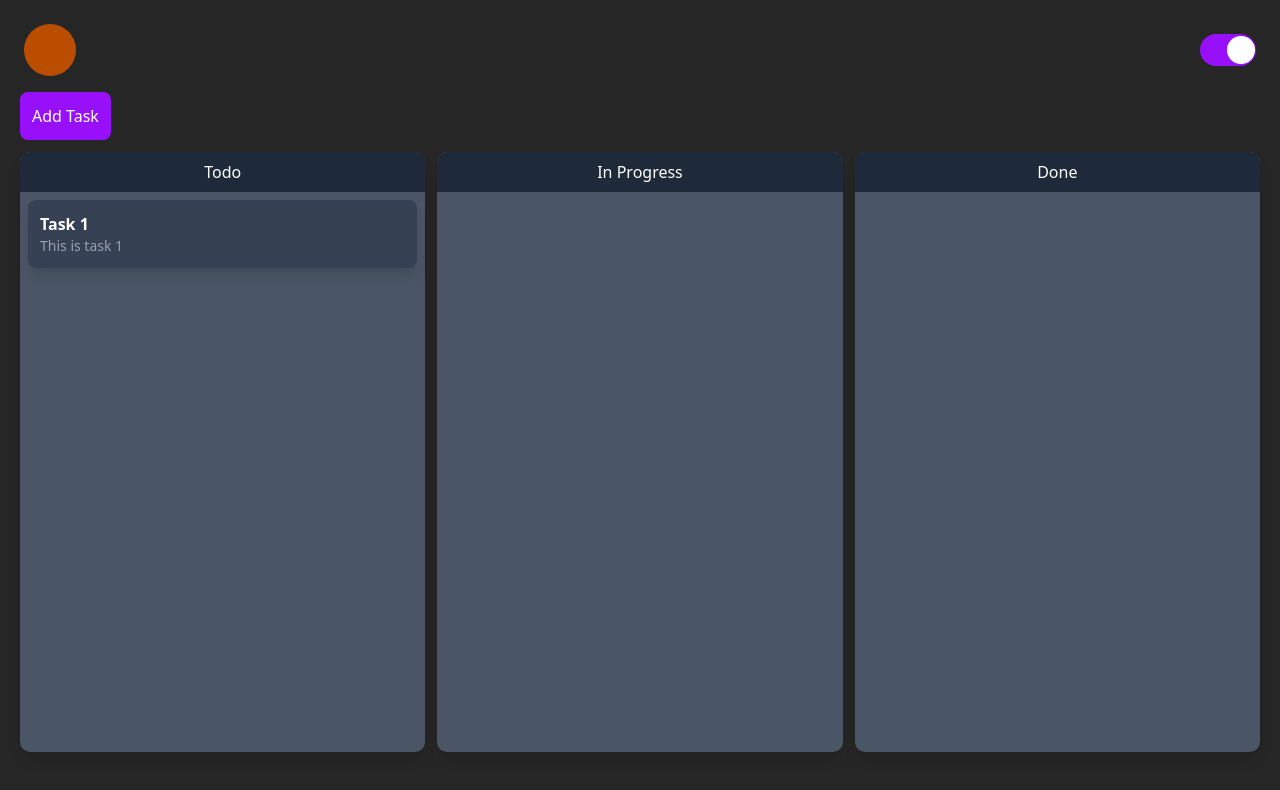
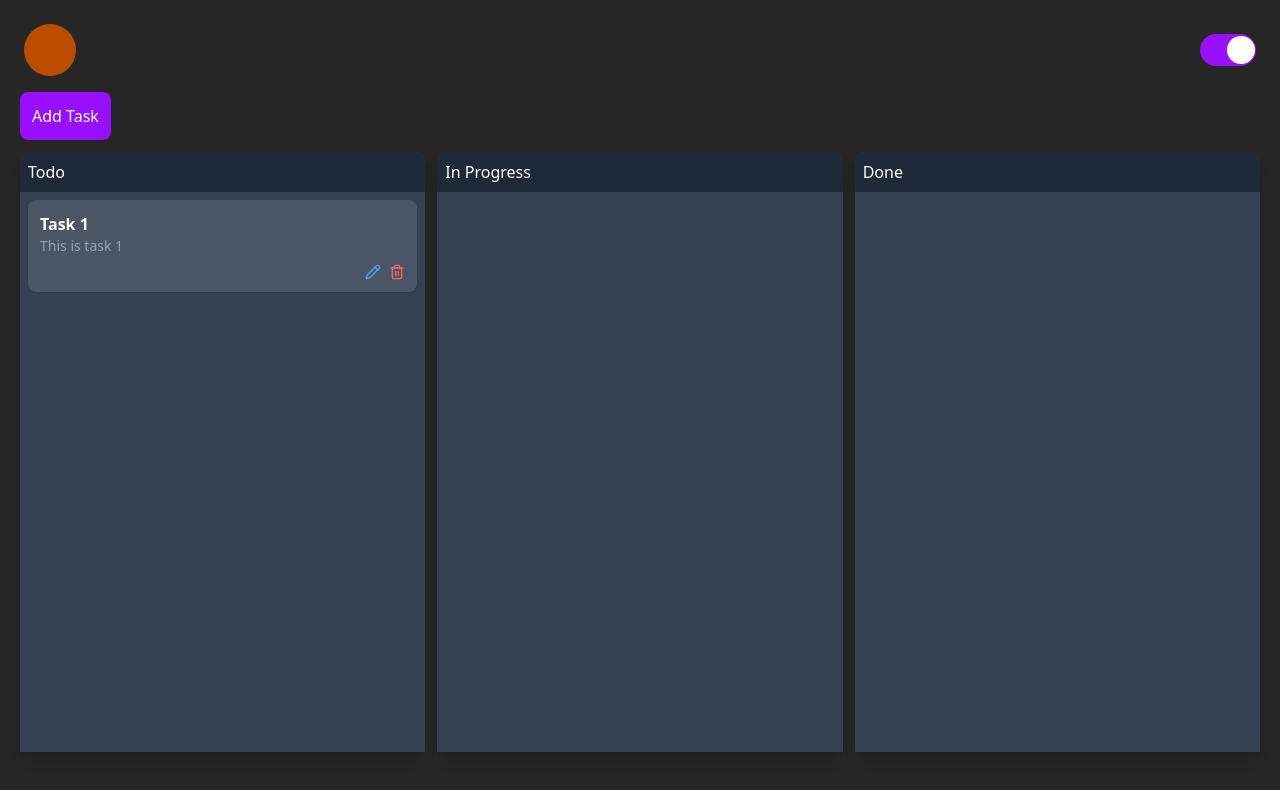
Before and after one commit to debasish-dd/fullstack-todo, a React app in the folder Frontend/: page /todo in a window 1280 px wide. Shown: the top 790 px of the page. Built offline with nearby package versions, Linux system fonts and the light colour scheme; the HTML template or start-up script is replaced by a standard one.

Commit message:
feat: drag and drop added

```diff
--- a/Frontend/package.json
+++ b/Frontend/package.json
@@ -10,6 +10,9 @@
     "preview": "vite preview"
   },
   "dependencies": {
+    "@dnd-kit/core": "^6.3.1",
+    "@dnd-kit/sortable": "^10.0.0",
+    "@dnd-kit/utilities": "^3.2.2",
     "@tailwindcss/vite": "^4.1.18",
     "class-variance-authority": "^0.7.1",
     "clsx": "^2.1.1",
--- a/Frontend/src/components/todo/KanbanBoard.jsx
+++ b/Frontend/src/components/todo/KanbanBoard.jsx
@@ -1,32 +1,102 @@
-import React from 'react'
+import { DndContext, DragOverlay, pointerWithin } from "@dnd-kit/core";
+import { arrayMove } from "@dnd-kit/sortable";
+import { useState } from "react";
+import KanbanColumn from "./KanbanColumn";
+import TaskCard from "./TaskCard";
+import { toast } from "sonner";
 
-function KanbanBoard({ tasks, setTasks, isDarkMode }) {
-
-  const columns = [
+const COLUMNS = [
   { label: "Todo", status: "todo" },
   { label: "In Progress", status: "in-progress" },
   { label: "Done", status: "done" },
 ];
 
+function KanbanBoard({ tasks, setTasks, isDarkMode, onEdit }) {
+  const [activeTask, setActiveTask] = useState(null);
+
+  const handleDragStart = (event) => {
+    const task = tasks.find((t) => t.id === event.active.id);
+    setActiveTask(task);
+  };
+
+  const handleDragOver = (event) => {
+    const { active, over } = event;
+    if (!over) return;
+
+    const activeId = active.id;
+    const overId = over.id;
+    if (activeId === overId) return;
+
+    const activeTask = tasks.find((t) => t.id === activeId);
+    const overTask = tasks.find((t) => t.id === overId);
+
+    const overColumnId = overTask ? overTask.status : overId;
+
+    if (activeTask.status !== overColumnId) {
+      setTasks((prev) =>
+        prev.map((t) =>
+          t.id === activeId ? { ...t, status: overColumnId } : t,
+        ),
+      );
+    }
+  };
+
+  const handleDragEnd = (event) => {
+    const { active, over } = event;
+    setActiveTask(null);
+    if (!over) return;
+
+    const activeId = active.id;
+    const overId = over.id;
+    if (activeId === overId) return;
+
+    const activeTask = tasks.find((t) => t.id === activeId);
+    const overTask = tasks.find((t) => t.id === overId);
+
+    if (overTask && activeTask.status === overTask.status) {
+      setTasks((prev) => {
+        const columnTasks = prev.filter((t) => t.status === activeTask.status);
+        const otherTasks = prev.filter((t) => t.status !== activeTask.status);
+
+        const oldIndex = columnTasks.findIndex((t) => t.id === activeId);
+        const newIndex = columnTasks.findIndex((t) => t.id === overId);
+
+        return [...otherTasks, ...arrayMove(columnTasks, oldIndex, newIndex)];
+      });
+    }
+  };
+
+  const handleDelete = (id) => {
+    setTasks((prev) => prev.filter((task) => task.id !== id));
+    toast.success("Task deleted", { position: "top-center" });
+  };
+
   return (
-    <div className="flex justify-between p-3 text-center gap-3">
-      {columns.map((col) => (
-        <div key={col.status} className={` h-[75vh] rounded-lg w-full shadow-lg ${isDarkMode ? "bg-gray-600 " : "bg-gray-200"}`}>
-          <h1 className="bg-gray-800 p-2 text-white rounded-t-lg ">{col.label}</h1>
-          <div className="p-2 flex flex-col gap-2">
-            {tasks
-              .filter((t) => t.status === col.status)
-              .map((task) => (
-                <div key={task.id} className={`p-3 rounded-md shadow-lg cursor-pointer text-left ${isDarkMode ? "bg-gray-700 text-white" : "bg-white text-black"}`}>
-                  <h2 className="font-bold">{task.title}</h2>
-                  <p className="text-sm text-gray-400">{task.description}</p>
-                </div>
+    <DndContext
+      collisionDetection={pointerWithin}
+      onDragStart={handleDragStart}
+      onDragOver={handleDragOver}
+      onDragEnd={handleDragEnd}
+    >
+      <div className="flex justify-between p-3 gap-3">
+        {COLUMNS.map((col) => (
+          <KanbanColumn
+            key={col.status}
+            label={col.label}
+            status={col.status}
+            tasks={tasks.filter((t) => t.status === col.status)}
+            isDarkMode={isDarkMode}
+            onDelete={handleDelete}
+            onEdit={onEdit}
+          />
         ))}
       </div>
-        </div>
-      ))}
-    </div>
+
+      <DragOverlay>
+        {activeTask && <TaskCard task={activeTask} isDarkMode={isDarkMode} />}
+      </DragOverlay>
+    </DndContext>
   );
 }
 
-export default KanbanBoard
+export default KanbanBoard;
--- /dev/null
+++ b/Frontend/src/components/todo/KanbanColumn.jsx
@@ -0,0 +1,33 @@
+import { useDroppable } from "@dnd-kit/core";
+import { SortableContext, verticalListSortingStrategy } from "@dnd-kit/sortable";
+import TaskCard from "./TaskCard";
+
+function KanbanColumn({ label, status, tasks, isDarkMode, onDelete, onEdit }) {
+  const { setNodeRef, isOver } = useDroppable({ id: status });
+
+  return (
+    <div
+      className={` h-[75vh] w-full shadow-lg rounded-t-lg flex flex-col
+        ${isDarkMode ? "bg-gray-700 " : "bg-orange-50"}
+        ${isOver ? " bg-orange-300/50 border-2" : ""}`}
+    >
+      <h1 className="bg-gray-800 shrink-0 p-2 text-white rounded-t-lg">{label}</h1>
+      <div ref={setNodeRef} className="p-2 flex flex-col gap-2 flex-1 overflow-y-auto no-scrollbar">
+
+        <SortableContext items={tasks.map((t) => t.id)} strategy={verticalListSortingStrategy}>
+          {tasks.map((task) => (
+            <TaskCard
+              key={task.id}
+              task={task}
+              isDarkMode={isDarkMode}
+              onDelete={onDelete}
+              onEdit={onEdit}
+            />
+          ))}
+        </SortableContext>
+      </div>
+    </div>
+  );
+}
+
+export default KanbanColumn;
--- /dev/null
+++ b/Frontend/src/components/todo/TaskCard.jsx
@@ -0,0 +1,46 @@
+import { useSortable } from "@dnd-kit/sortable";
+import { CSS } from "@dnd-kit/utilities";
+import { Pencil, Trash2 } from "lucide-react";
+
+function TaskCard({ task, isDarkMode, onDelete, onEdit }) {
+  const {
+    attributes,
+    listeners,
+    setNodeRef,
+    transform,
+    transition,
+    isDragging,
+  } = useSortable({ id: task.id, data: { task, status: task.status } });
+
+  const style = {
+    transform: CSS.Transform.toString(transform), // use Transform not Translate for sortable
+    transition,
+    opacity: isDragging ? 0.4 : 1,
+  };
+
+  return (
+    <div
+      ref={setNodeRef}
+      style={style}
+      className={`p-3 rounded-md shadow text-left
+        ${isDarkMode ? "bg-gray-600 text-white" : "bg-white text-black"}`}
+    >
+      {/* Drag handle */}
+      <div {...listeners} {...attributes} className="cursor-grab active:cursor-grabbing">
+        <h2 className="font-bold">{task.title}</h2>
+        <p className="text-sm text-gray-400">{task.description}</p>
+      </div>
+
+      <div className="flex gap-2 mt-2 justify-end">
+        <button onClick={() => onEdit(task)} className="text-blue-400 hover:text-blue-600 cursor-pointer">
+          <Pencil size={16} />
+        </button>
+        <button onClick={() => onDelete(task.id)} className="text-red-400 hover:text-red-600 cursor-pointer">
+          <Trash2 size={16} />
+        </button>
+      </div>
+    </div>
+  );
+}
+
+export default TaskCard;
--- a/Frontend/src/components/todo/TodoLanding.jsx
+++ b/Frontend/src/components/todo/TodoLanding.jsx
@@ -57,6 +57,43 @@ function TodoLanding() {
 
     toast.success("Task added successfully", { position: "top-center" });
   };
+
+  const [editOpen, setEditOpen] = useState(false);
+  const [editingTask, setEditingTask] = useState(null);
+  const [editTitle, setEditTitle] = useState("");
+  const [editDesc, setEditDesc] = useState("");
+  const [editStatus, setEditStatus] = useState("todo");
+
+  const handleEditOpen = (task) => {
+    setEditingTask(task);
+    setEditTitle(task.title);
+    setEditDesc(task.description);
+    setEditStatus(task.status);
+    setEditOpen(true);
+  };
+
+  const handleEditSubmit = (e) => {
+    e.preventDefault();
+    if (!editTitle.trim()) {
+      toast.error("Title cannot be empty", { position: "top-center" });
+      return;
+    }
+    setTasks((prev) =>
+      prev.map((t) =>
+        t.id === editingTask.id
+          ? {
+              ...t,
+              title: editTitle,
+              description: editDesc,
+              status: editStatus,
+            }
+          : t,
+      ),
+    );
+    setEditOpen(false);
+    toast.success("Task updated", { position: "top-center" });
+  };
+
   return (
     <div
       className={` min-h-screen p-2 ${isDarkMode ? "bg-neutral-800" : "bg-neutral-100"}`}
@@ -119,13 +156,12 @@ function TodoLanding() {
               <option value="in-progress">In Progress</option>
               <option value="done">Done</option>
             </select>
-              <button
+            <button
               type="submit"
-                className={`w-fit p-3 m-3 cursor-pointer rounded-md ${isDarkMode ? "bg-green-600 hover:bg-green-800 text-white" : "bg-green-500 hover:bg-green-700 text-white"}`}
-              >
-                Add
-              </button>
-
+              className={`w-fit p-3 m-3 cursor-pointer rounded-md ${isDarkMode ? "bg-green-600 hover:bg-green-800 text-white" : "bg-green-500 hover:bg-green-700 text-white"}`}
+            >
+              Add
+            </button>
           </form>
 
           <DialogFooter asChild>
@@ -139,8 +175,65 @@ function TodoLanding() {
           </DialogFooter>
         </DialogContent>
       </Dialog>
-
-      <KanbanBoard tasks={tasks} setTasks={setTasks} isDarkMode={isDarkMode} />
+      <Dialog open={editOpen} onOpenChange={setEditOpen}>
+        <DialogContent
+          onPointerDownOutside={(e) => e.preventDefault()}
+          className={`${isDarkMode ? "bg-gray-700" : "bg-white text-black"}`}
+        >
+          <DialogHeader>
+            <DialogTitle
+              className={`text-2xl font-bold ${isDarkMode ? "text-white" : "text-black"}`}
+            >
+              Edit Task
+            </DialogTitle>
+          </DialogHeader>
+          <form onSubmit={handleEditSubmit}>
+            <input
+              value={editTitle}
+              onChange={(e) => setEditTitle(e.target.value)}
+              className="border p-2 m-2 w-full rounded"
+              placeholder="Enter title..."
+            />
+            <textarea
+              value={editDesc}
+              onChange={(e) => setEditDesc(e.target.value)}
+              className={`border m-2 p-2 w-full rounded ${isDarkMode ? "bg-gray-600 text-white" : "bg-white text-black"}`}
+              placeholder="Enter description..."
+            />
+            <select
+              value={editStatus}
+              onChange={(e) => setEditStatus(e.target.value)}
+              className={`border m-2 p-2 w-full rounded ${isDarkMode ? "bg-gray-600 text-white" : "bg-white text-black"}`}
+            >
+              <option value="todo">Todo</option>
+              <option value="in-progress">In Progress</option>
+              <option value="done">Done</option>
+            </select>
+            <div className="flex gap-2">
+              <button
+                type="submit"
+                className={`p-3 m-2 rounded-md cursor-pointer ${isDarkMode ? "bg-green-600 hover:bg-green-800 text-white" : "bg-green-500 hover:bg-green-700 text-white"}`}
+              >
+                Save
+              </button>
+              <DialogClose asChild>
+                <button
+                  type="button"
+                  className={`p-3 m-2 rounded-md cursor-pointer ${isDarkMode ? "bg-red-600 hover:bg-red-800 text-white" : "bg-red-500 hover:bg-red-700 text-white"}`}
+                >
+                  Cancel
+                </button>
+              </DialogClose>
+            </div>
+          </form>
+        </DialogContent>
+      </Dialog>
+      <KanbanBoard
+        tasks={tasks}
+        setTasks={setTasks}
+        isDarkMode={isDarkMode}
+        onEdit={handleEditOpen}
+      />
     </div>
   );
 }
```
Also changed, not shown: 2 other files (tests, documents, lock files or other folders). Lines whose indentation alone changed are shown as unchanged.
